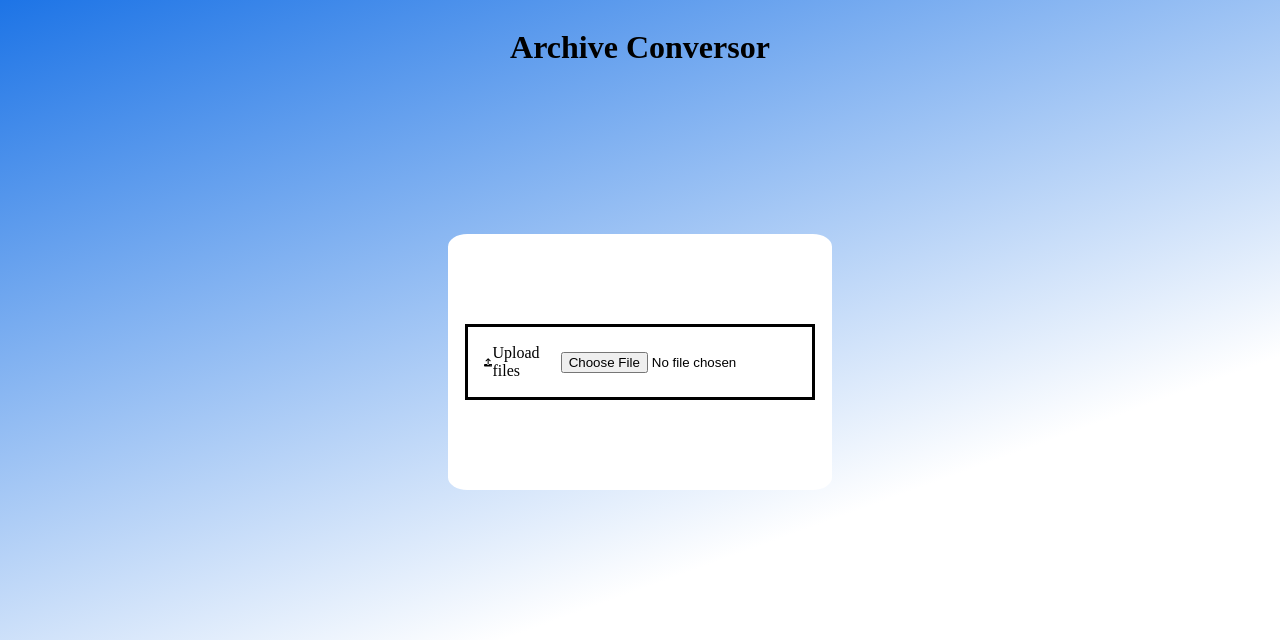
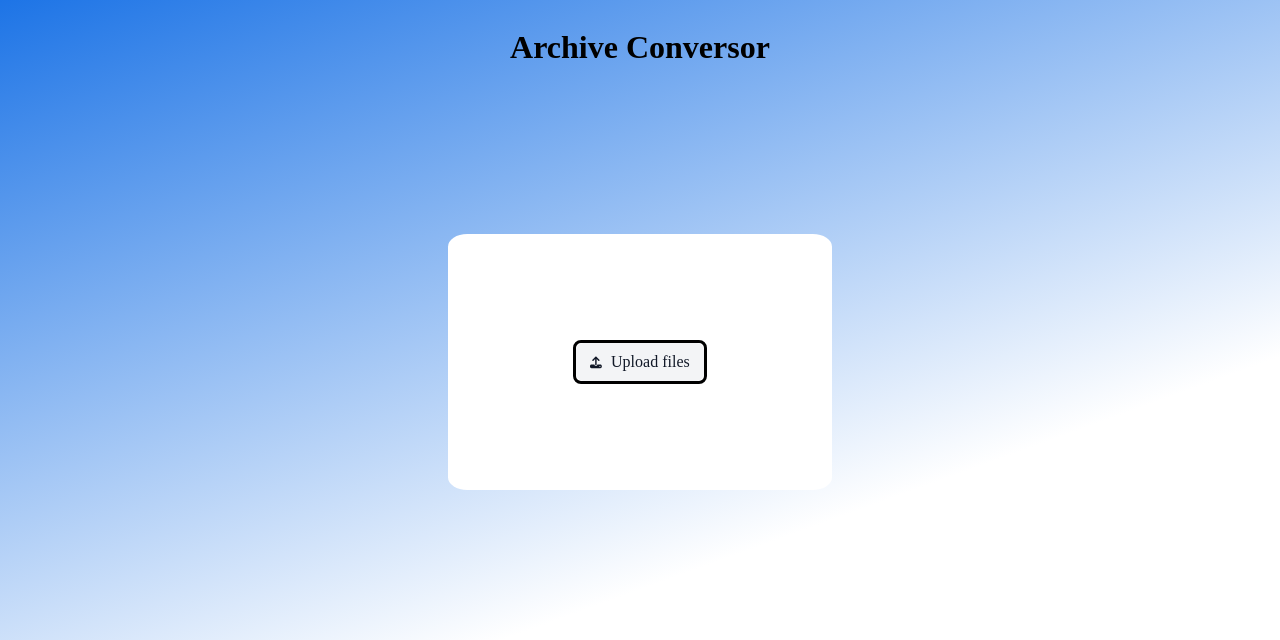
Before and after one commit to Flavio-LP/Converter_archiver, a Flask app: page / in a window 1280 px wide. Shown: the top 640 px of the page. Run offline with Flask 3, Linux system fonts and the light colour scheme; parts of the project's set-up code (start-up, migrations or seed data) failed here and were passed over.

Commit message:
ajustado botão de upload de arquivos

```diff
--- a/static/style.css
+++ b/static/style.css
@@ -1,7 +1,7 @@
 
 
 html{
-    background: linear-gradient(160deg,rgb(29, 116, 230),white 65% ) no-repeat;
+    background: linear-gradient(160deg,#1D74E6,white 65% ) no-repeat;
     display: flex;
     height:100%;
     justify-content: center;
@@ -44,14 +44,24 @@ main{
     flex-direction: row;
     border-style: solid;
     border-color: black;
+    border-radius: 8px;
 }
 
-.select-file-input{
-    display: flex;
-    margin: 5%;
-    flex-direction: row;
-    justify-content: center;
-    align-items: center;
+.select-file-input {
+  display: inline-flex;
+  align-items: center;
+  white-space: nowrap;
+  gap: 8px;
+  padding: 10px 14px;
+  border-radius: 8px;
+  background: #f3f4f6;
+  color: #111827;
+  cursor: pointer;
+  user-select: none;
+}
+
+.select-file-input:hover {
+  background: #E6F0FE;
 }
 
 .css-svg_input{
@@ -61,6 +71,10 @@ main{
     height: 1vw;
 }
 
+.input_file {
+  display: none;
+}
+
 footer{
     display: flex;
     justify-content: center;
--- a/templates/index.html
+++ b/templates/index.html
@@ -3,7 +3,7 @@
 <head>
     <meta charset='utf-8'>
     <meta http-equiv='X-UA-Compatible' content='IE=edge'>
-    <title>Page Title</title>
+    <title>Archive Conversor</title>
     <meta name='viewport' content='width=device-width, initial-scale=1'>
     <link rel="stylesheet" href="{{ url_for('static', filename='style.css') }}?v={{ css_version }}">
 <body>
@@ -13,13 +13,13 @@
     <main class="main">
        <div class="main_upload_file">
             <div class="center_send_file">
-                <label class="select-file-input">
+                <input id="file-upload" class="input_file" type="file" multiple>
+                <label class="select-file-input" for="file-upload">
                 <svg icon="[object Object]" class="css-svg_input" aria-hidden="true" focusable="false" role="img" xmlns="http://www.w3.org/2000/svg" viewBox="0 0 512 512">
                     <path fill="currentColor" d="M288 109.3V352c0 17.7-14.3 32-32 32s-32-14.3-32-32V109.3l-73.4 73.4c-12.5 12.5-32.8 12.5-45.3 0s-12.5-32.8 0-45.3l128-128c12.5-12.5 32.8-12.5 45.3 0l128 128c12.5 12.5 12.5 32.8 0 45.3s-32.8 12.5-45.3 0L288 109.3zM64 352H192c0 35.3 28.7 64 64 64s64-28.7 64-64H448c35.3 0 64 28.7 64 64v32c0 35.3-28.7 64-64 64H64c-35.3 0-64-28.7-64-64V416c0-35.3 28.7-64 64-64zM432 456a24 24 0 1 0 0-48 24 24 0 1 0 0 48z"></path>
                 </svg>
                 Upload files
                 </label>
-            <input class="input_file" type="file">
             </div>
         </div>
     </main>
```
Lines whose indentation alone changed are shown as unchanged.
